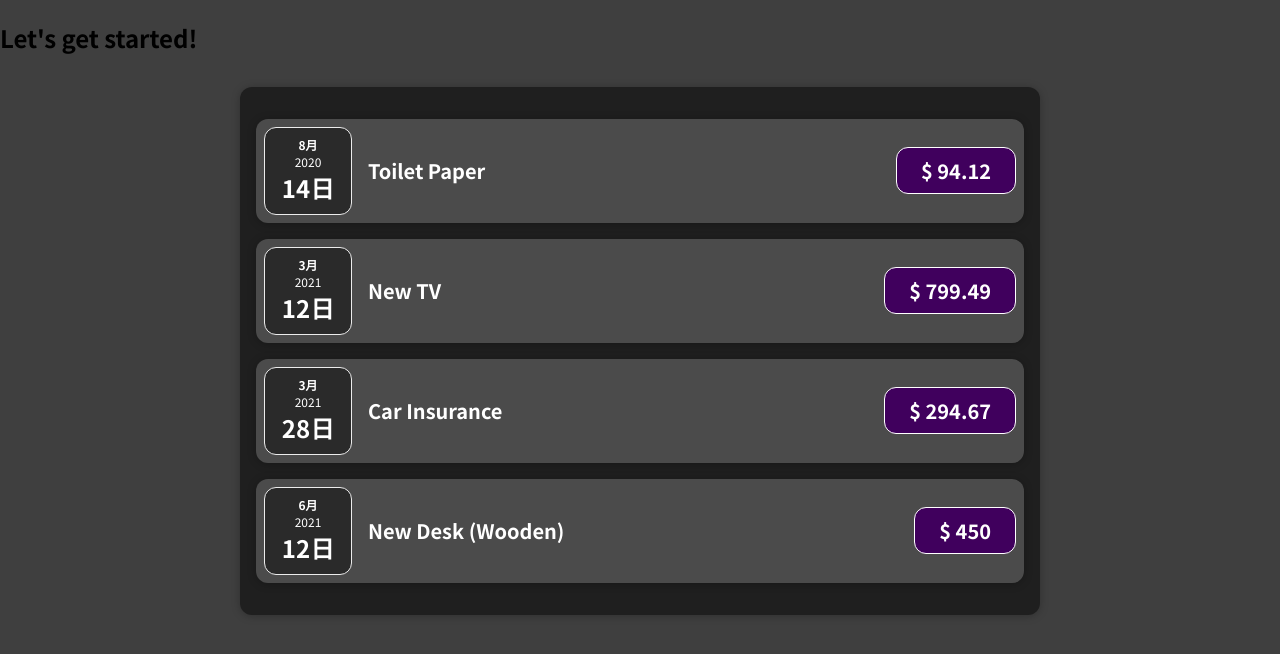
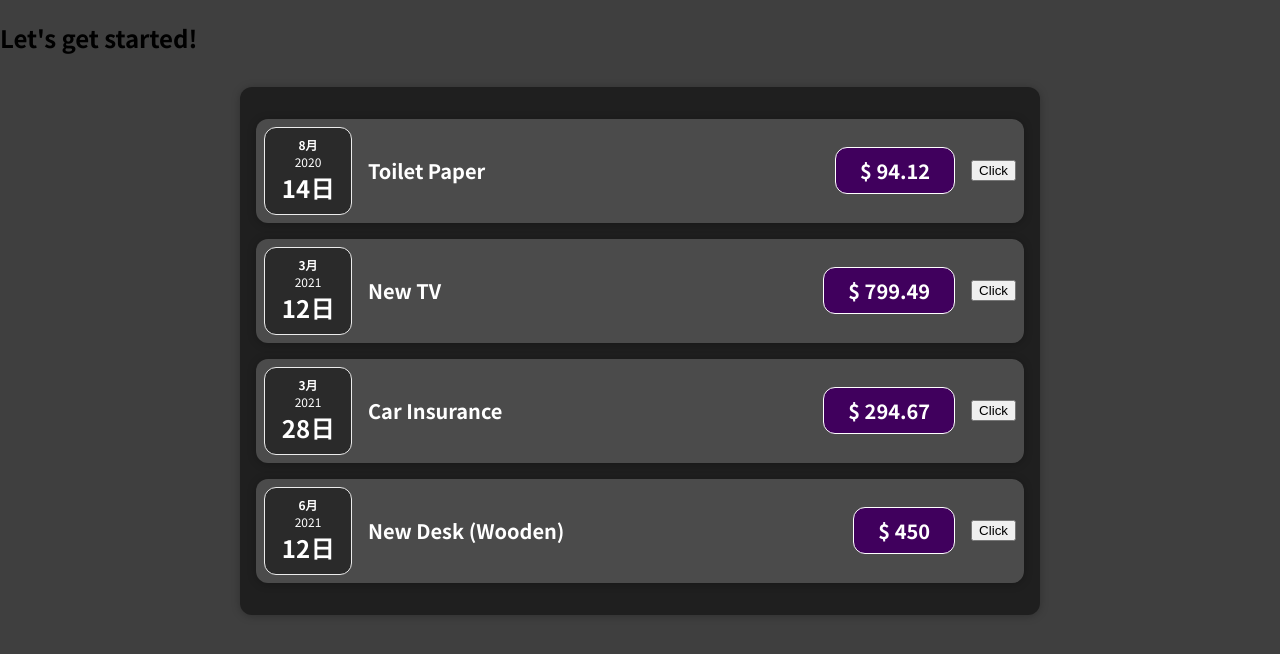
Before and after one commit to rdchen1124/React-Complete-Guide, a React (Create React App) app: page / in a window 1280 px wide. Shown: the top 654 px of the page. Built offline with nearby package versions, Linux system fonts and the light colour scheme.

Commit message:
Using useState to let component more interactive, and adding event handler when button in ExpenseItem was clicked.

```diff
--- a/src/components/Expenses/ExpenseItem.js
+++ b/src/components/Expenses/ExpenseItem.js
@@ -1,14 +1,21 @@
+import React, { useState } from 'react';
 import './ExpenseItem.css'
 import ExpenseDate from './ExpenseDate';
 import Card from '../UI/Card';
 
 const ExpenseItem = ({title, amount, date}) => {
+  const [name, setName] = useState(title);
+  const handleClick = () => {
+    setName('Updated');
+    console.log('Updated!!')
+  }
   return (
     <Card className='expense-item'>
       <ExpenseDate date={date} />
       <div className='expense-item__description'>
-        <h2>{title}</h2>
+        <h2>{name}</h2>
         <div className='expense-item__price'>$ {amount}</div>
+        <button onClick={handleClick}>Click</button>
       </div>
     </Card>
   )
```
